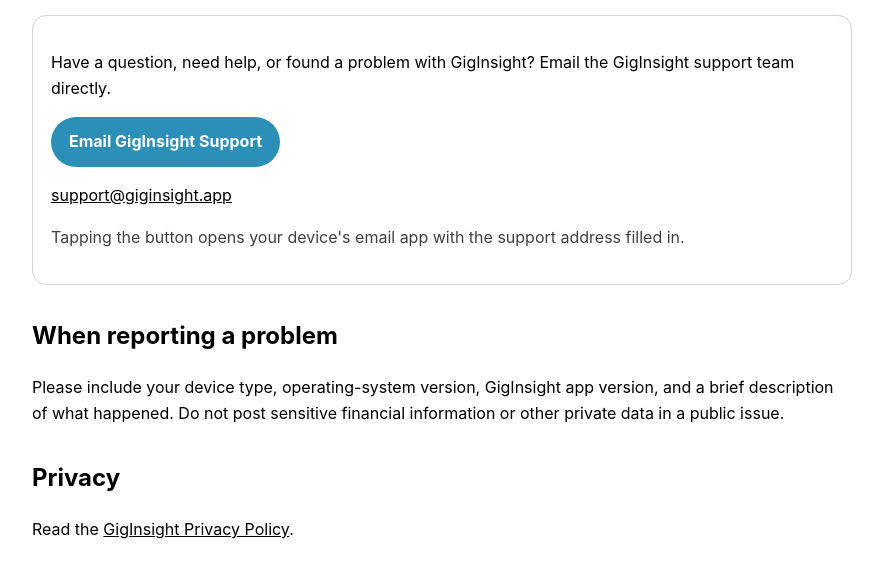
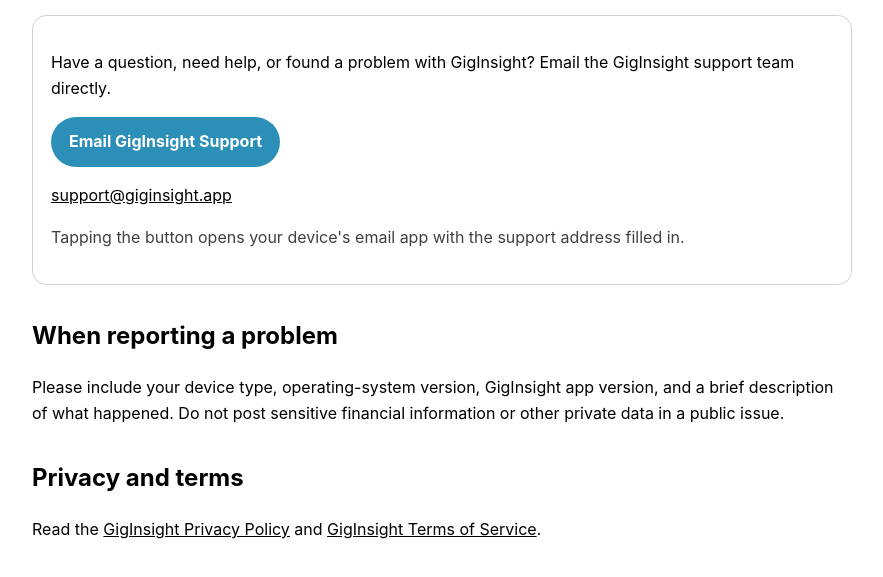
Before and after one commit to chriswilkins0/GigInsight-privacy, a plain HTML site: page support.html in a window 1280 px wide. Shown: the part 149-726 px from the top of the page, without its empty margins (198-1081 px from the left). Drawn offline with Linux system fonts and the light colour scheme.

Commit message:
Link Terms of Service from support page

```diff
--- a/support.html
+++ b/support.html
@@ -31,8 +31,8 @@
   <h2>When reporting a problem</h2>
   <p>Please include your device type, operating-system version, GigInsight app version, and a brief description of what happened. Do not post sensitive financial information or other private data in a public issue.</p>
 
-  <h2>Privacy</h2>
-  <p>Read the <a href="index.html">GigInsight Privacy Policy</a>.</p>
+  <h2>Privacy and terms</h2>
+  <p>Read the <a href="index.html">GigInsight Privacy Policy</a> and <a href="terms/">GigInsight Terms of Service</a>.</p>
 </main>
 </body>
 </html>
```
